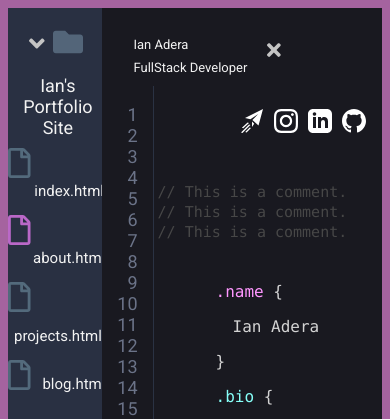
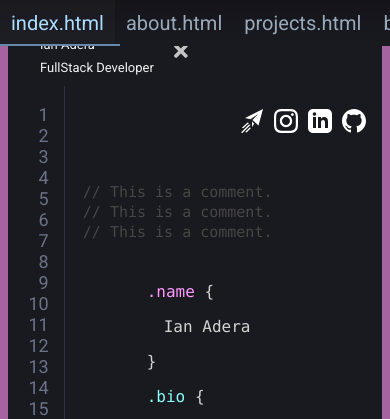
Before and after one commit to Ianodad/MyPortfolio, a Gatsby site: page /about in a window 390 px wide. Shown: the top 419 px of the page. Built offline with nearby package versions, Linux system fonts and the light colour scheme; Gatsby itself is replaced by a stand-in of ours; a web font is replaced by a local one.

Commit message:
Modile render

```diff
--- /dev/null
+++ b/src/components/Menu.js
@@ -0,0 +1,21 @@
+import React, { Component } from 'react';
+import "../css/menu.css"
+// eslint-disable-next-line react/prefer-stateless-function
+export class Menu extends Component {
+  render() {
+    return (
+      // eslint-disable-next-line react/jsx-filename-extension
+      <header id="header">
+        <nav className="links pb-0" style={{"--items": 4}}>
+          <a className="pb-1" href="#">index.html</a>
+          <a href="#">about.html</a>
+          <a href="#">projects.html</a>
+          <a href="#">blog.html</a>
+          <span className="line" />
+        </nav>
+      </header>
+    );
+  }
+}
+
+export default Menu;
--- a/src/components/blogCards.js
+++ b/src/components/blogCards.js
@@ -29,7 +29,7 @@ export default () => (
         <div className="line-numberss">
           <p className="block">
             1 2 3 4 5 6 7 8 9 10 11 12 13 14 15 16 17 18 19 20 21 22 23 24 25 26
-            27 28 29 30 31 32 33 34
+            27 28 29 30 31 32 33 34 35 36 37 38 39 40 41 42 43 44 45 46 47 48 49 50
           </p>
         </div>
 
--- a/src/components/header.js
+++ b/src/components/header.js
@@ -1,20 +1,42 @@
 /* eslint-disable react/jsx-filename-extension */
-import React from 'react';
+import React, { useState, useEffect } from 'react';
 import { FontAwesomeIcon } from '@fortawesome/react-fontawesome';
 import { faTimes } from '@fortawesome/free-solid-svg-icons';
 import InstagramSVG from '../Icons/InstagramSVG';
 import LinkedInSVG from '../Icons/LinkedInSVG';
 import MailSVG from '../Icons/MailSVG';
 import GithubSVG from '../Icons/GithubSVG';
+import Menu from './Menu';
 
-const Header = ({ siteTitle }) => (
+const Header = ({ siteTitle }) => {
+
   // <header
   //   style={{
   //     background: `rebeccapurple`,
   //     marginBottom: `1.45rem`,
   //   }}
   // >
+  const [width, setWidth] = useState('');
+
+  // useEffect(() => {
+
+  //   // eslint-disable-next-line no-use-before-define
+  //   updateWindowDimensions();
+
+  // }, [])
+
+  // const updateWindowDimensions = () => {
+  //   const { width } = document.body.getBoundingClientRect();
+  //   setWidth({width});
+  // }
+
+  return (
   <div className="header-container">
+
+    { window.innerWidth < 800 &&
+      <Menu/>
+    }
+
     <div className="user-info-container">
       <div className="user-info">
         <p>Ian Adera</p>
@@ -53,7 +75,7 @@ const Header = ({ siteTitle }) => (
   </div>
 
   // </header>
-);
+ )};
 
 // Header.propTypes = {
 //   siteTitle: PropTypes.string,
--- a/src/components/layout.js
+++ b/src/components/layout.js
@@ -12,7 +12,7 @@ import 'bootstrap/dist/css/bootstrap.css'
 
 
 // import Header from "./header"
-import "./layout.css"
+import "../css/layout.css"
 
 const Layout = ({ children }) => {
   const data = useStaticQuery(graphql`
--- /dev/null
+++ b/src/css/menu.css
@@ -0,0 +1,68 @@
+@import url('https://fonts.googleapis.com/css?family=Inconsolata|Lato:300,400,700');
+
+/* Appearance */
+.links {
+	background-color:#191920;
+	background-image: linear-gradient(to bottom, #0003, transparent);
+	/* border-bottom: 1px solid #0003; */
+	/* box-shadow: 0 0 32px #0003; */
+	font-size: 2em;
+	font-weight: 300;
+}
+.links > a {
+	color: #9ab;
+    padding: .55em;
+    padding-bottom: .0.10em;
+	text-align: center;
+	text-decoration: none;
+	transition: all .5s;
+}
+.links > a:hover {
+	background: #ffffff06;
+	color: #adf;
+}
+.links > .line {
+	background: #68a;
+	height: 2px;
+	pointer-events: none;
+}
+
+/* The Magic */
+#header {
+	position: fixed;
+	top: 0;
+	left: 0;
+    right: 0;
+    font-size: 62.5%;
+    padding-bottom: 0%;
+
+}
+.links {
+	display: grid;
+	grid-template-columns: repeat(var(--items), 1fr);
+	position: relative;
+}
+.links > .line {
+	opacity: 0;
+	transition: all .5s;
+	position: absolute;
+	bottom: 0;
+	left: var(--left, calc(100% / var(--items) * (var(--index) - 1)));
+	width: var(--width, calc(100% / var(--items)));
+	--index: 0;
+}
+.links > a:hover ~ .line {
+	opacity: 1;
+}
+
+.links > a:nth-of-type(1):hover ~ .line { --index: 1; }
+.links > a:nth-of-type(2):hover ~ .line { --index: 2; }
+.links > a:nth-of-type(3):hover ~ .line { --index: 3; }
+.links > a:nth-of-type(4):hover ~ .line { --index: 4; }
+.links > a:nth-of-type(5):hover ~ .line { --index: 5; }
+.links > a:nth-of-type(6):hover ~ .line { --index: 6; }
+.links > a:nth-of-type(7):hover ~ .line { --index: 7; }
+.links > a:nth-of-type(8):hover ~ .line { --index: 8; }
+.links > a:nth-of-type(9):hover ~ .line { --index: 9; }
+.links > a:nth-of-type(10):hover ~ .line { --index: 10; }
+.links > a:last-of-type:hover ~ .line { --index: var(--items); }
--- a/src/pages/about.js
+++ b/src/pages/about.js
@@ -1,55 +1,59 @@
-import React, { Component } from "react"
-import SEO from "../components/seo"
+import React, { Component } from 'react';
+import SEO from '../components/seo';
 
-import Nav from "../components/Nav"
-import AboutPage from "../components/AboutPage"
-
+import Nav from '../components/Nav';
+import AboutPage from '../components/AboutPage';
 
 class About extends Component {
   constructor() {
     super();
     this.state = {
-      navToggle: false
-    }
+      width: '',
+    };
   }
 
   componentDidMount() {
-    if(window.screen.availWidth < 800) {
-      this.setState({ navToggle: true })
-    }
-    else {
-      this.setState({ navToggle: false })
-    }
+    this.updateWindowDimensions();
+    window.addEventListener('resize', this.updateWindowDimensions);
   }
+
+  componentWillUnmount() {
+  window.removeEventListener('resize', this.updateWindowDimensions);
+  }
+
+  updateWindowDimensions = () => {
+    this.setState({ width: window.innerWidth });
+  }
+
 
   render() {
     const toggler = () => {
-      if(this.state.navToggle === true) {
-        return(
+      const { width } = this.state;
+      if (width < 800) {
+        return (
+          // eslint-disable-next-line react/jsx-filename-extension
           <div className="about-page">
             <SEO title="About" />
             <AboutPage />
           </div>
         );
       }
-      else {
-        return(
+
+      return (
           <div className="about-page">
             <SEO title="About" />
             <Nav />
             <AboutPage />
           </div>
-        );
-      }
-    }
+      );
+    };
 
     return (
       <div className="about-page-container">
         {toggler()}
       </div>
-    )
+    );
   }
 }
 
-
 export default About;
```
Also changed, not shown: src/content/blogs/Azure Compute.md (added, +7 -0 lines), src/content/blogs/Azure management.md (added, +7 -0 lines), src/content/blogs/CD with Travis-Ci.md (added, +7 -0 lines), src/pages/404.js (+6 -5 lines), src/pages/blog.js (+25 -21 lines), src/pages/index.js (+6 -6 lines), src/pages/portfolio.js (+26 -21 lines), src/css/layout.css (renamed from src/components/layout.css).
